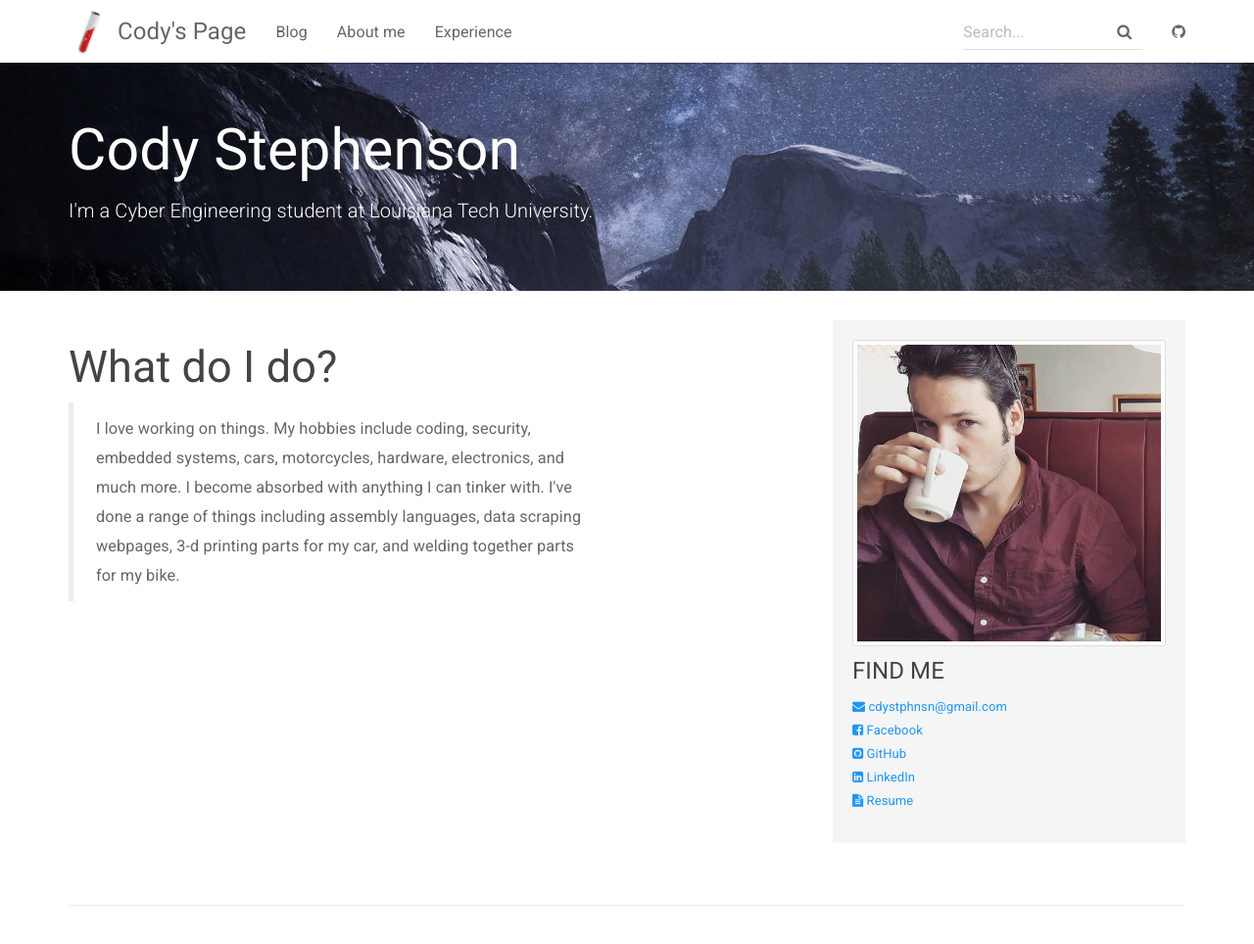
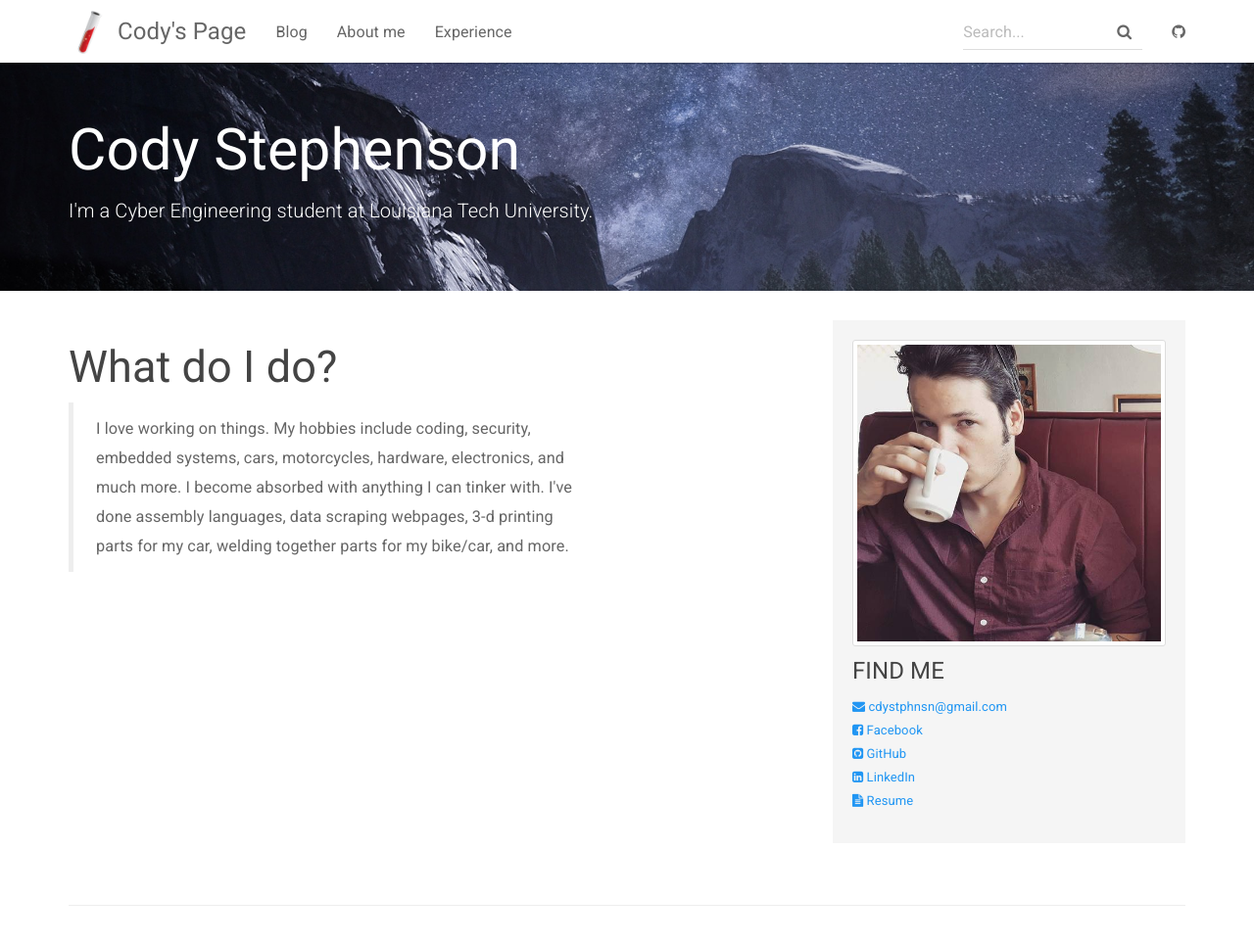
Before and after one commit to zenxr/zenxr.github.io, a Jekyll site: the page built from index.html, in a window 1280 px wide and 994 px high. Shown: the top 964 px of the window at 98% size. Built offline with Jekyll 4.4.1, drawn with Linux system fonts in a browser that asks for light colours; nearby versions of some CDN libraries.

Commit message:
Update index.html

```diff
--- a/index.html
+++ b/index.html
@@ -21,7 +21,7 @@ layout: default
         <div class="col-md-6">
             <h2 class="header-light regular-pad">What do I do?</h2>
             <blockquote>
-              <p>I love working on things. My hobbies include coding, security, embedded systems, cars, motorcycles, hardware, electronics, and much more. I become absorbed with anything I can tinker with. I've done a range of things including assembly languages, data scraping webpages, 3-d printing parts for my car, and welding together parts for my bike.</p>
+              <p>I love working on things. My hobbies include coding, security, embedded systems, cars, motorcycles, hardware, electronics, and much more. I become absorbed with anything I can tinker with. I've done assembly languages, data scraping webpages, 3-d printing parts for my car, welding together parts for my bike/car, and more.</p>
             </blockquote>
         </div>
         <div class="col-md-4 col-md-offset-2">
```
